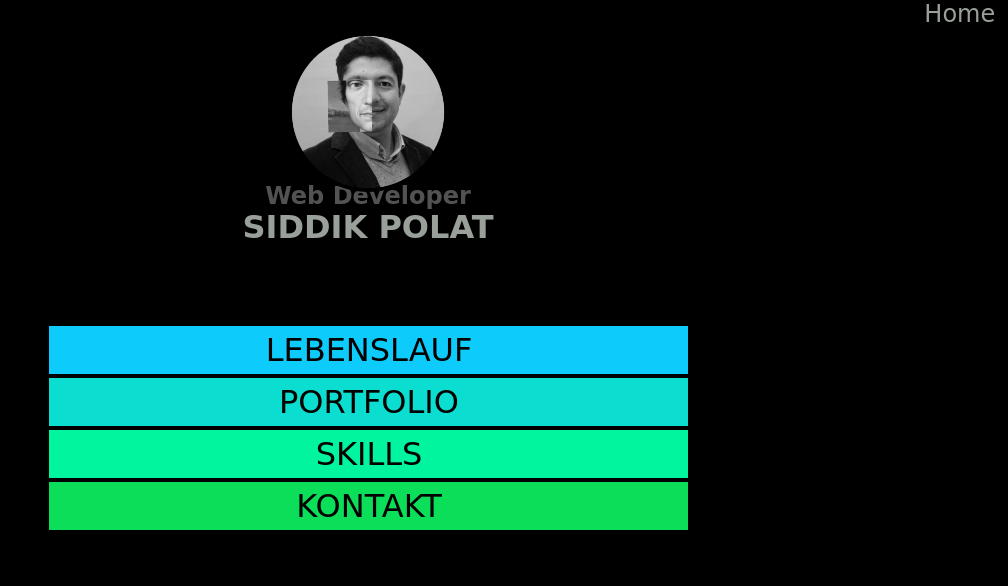
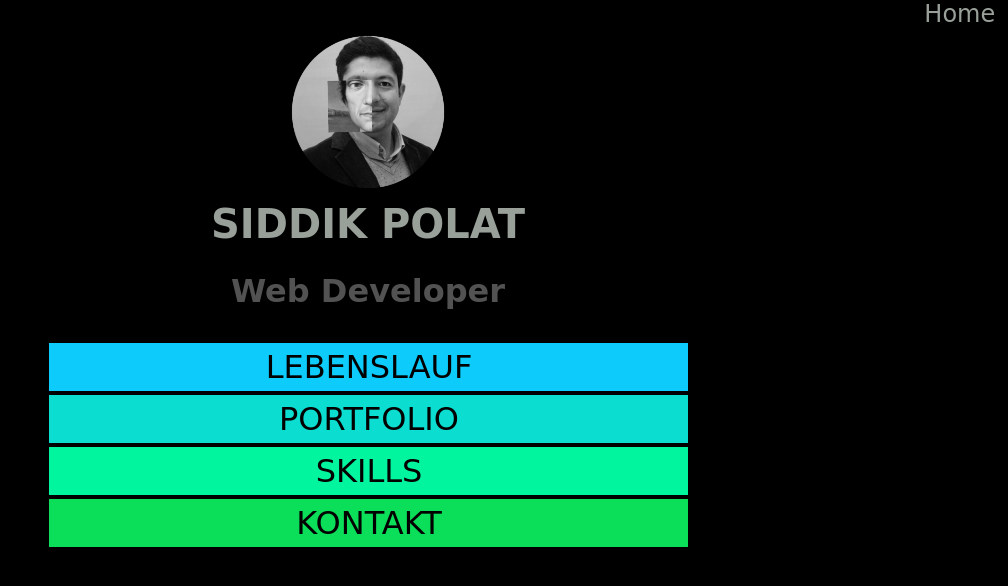
Before and after one commit to s-polat/portfolio, a website: page index.html in a window 1280 px wide. Shown: the top 586 px of the page, without its empty margins (272-1280 px from the left). Drawn offline with Linux system fonts and the light colour scheme; a web font is replaced by a local one.

Commit message:
braucht mehr arbeit

```diff
--- a/style.css
+++ b/style.css
@@ -51,12 +51,14 @@ body{
 
 h1{
     text-align: center;
-    margin-bottom: -8%;
+    line-height: .8em;
+    font-size: 2.5em;
+
+}
+#h2web{
+    text-align: center;
+    margin-bottom:1em;
     font-size: 2em;
-}
-#h2web{text-align: center;
-    margin-bottom: 9%;
-    font-size: 1.5em;
     color: rgb(82, 82, 82);
 }
 
```
